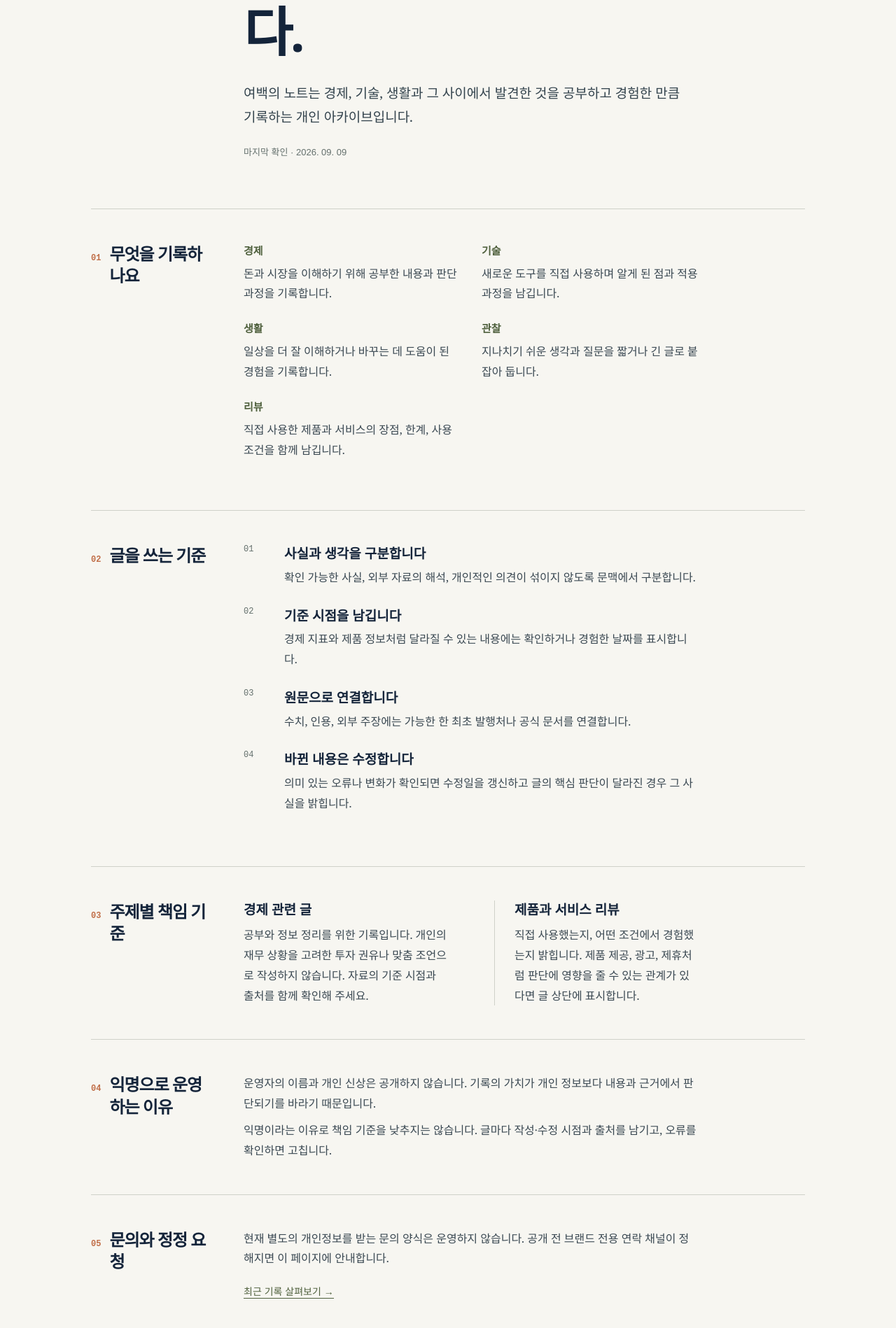
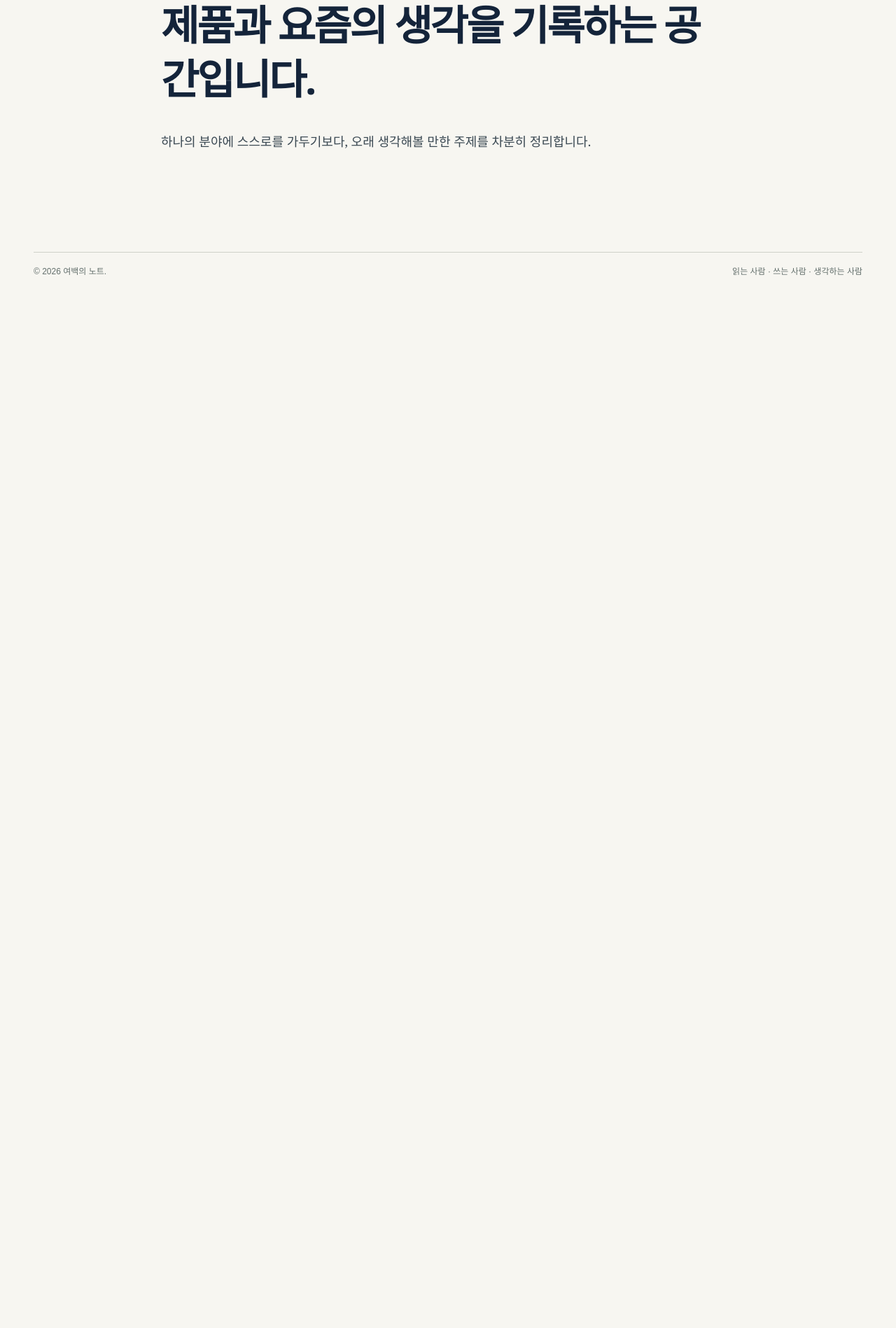
Before and after one commit to slobbie/yeobaek-notes, a Next.js app: page /about in a window 1280 px wide. Shown: the part 362-2260 px from the top of the page at 70% size. After the commit the page ends 800 px from the top, so only its background shows below. Built offline with nearby package versions, Linux system fonts and the light colour scheme.

Commit message:
fix(blog): 소개 페이지에는 핵심 문장만 남긴다
방문자용 소개를 확정된 두 문장으로 단순화하고 내부 운영 문서처럼 보이던 내용을 제거한다.

```diff
--- a/app/about/page.jsx
+++ b/app/about/page.jsx
@@ -1,26 +1,10 @@
-import Link from "next/link";
 import { SiteFooter } from "../components/site-footer.jsx";
 import { SiteHeader } from "../components/site-header.jsx";
 
 export const metadata = {
-  title: "소개와 편집 원칙 | 여백의 노트",
-  description: "여백의 노트가 다루는 주제와 출처, 수정, 리뷰, 익명 운영 원칙을 소개합니다.",
+  title: "소개 | 여백의 노트",
+  description: "경제, 기술, 생활 속 제품과 요즘의 생각을 차분히 기록하는 여백의 노트입니다.",
 };
-
-const topics = [
-  ["경제", "돈과 시장을 이해하기 위해 공부한 내용과 판단 과정을 기록합니다."],
-  ["기술", "새로운 도구를 직접 사용하며 알게 된 점과 적용 과정을 남깁니다."],
-  ["생활", "일상을 더 잘 이해하거나 바꾸는 데 도움이 된 경험을 기록합니다."],
-  ["관찰", "지나치기 쉬운 생각과 질문을 짧거나 긴 글로 붙잡아 둡니다."],
-  ["리뷰", "직접 사용한 제품과 서비스의 장점, 한계, 사용 조건을 함께 남깁니다."],
-];
-
-const principles = [
-  ["사실과 생각을 구분합니다", "확인 가능한 사실, 외부 자료의 해석, 개인적인 의견이 섞이지 않도록 문맥에서 구분합니다."],
-  ["기준 시점을 남깁니다", "경제 지표와 제품 정보처럼 달라질 수 있는 내용에는 확인하거나 경험한 날짜를 표시합니다."],
-  ["원문으로 연결합니다", "수치, 인용, 외부 주장에는 가능한 한 최초 발행처나 공식 문서를 연결합니다."],
-  ["바뀐 내용은 수정합니다", "의미 있는 오류나 변화가 확인되면 수정일을 갱신하고 글의 핵심 판단이 달라진 경우 그 사실을 밝힙니다."],
-];
 
 export default function AboutPage() {
   return <>
@@ -28,38 +12,8 @@ export default function AboutPage() {
     <main className="site-shell">
       <SiteHeader current="about" />
       <article className="about-page" id="about-content">
-        <header className="about-hero">
-          <p className="about-kicker">소개와 편집 원칙</p>
-          <h1>이름 대신,<br />기록의 기준을 남깁니다.</h1>
-          <p className="about-lead">여백의 노트는 경제, 기술, 생활과 그 사이에서 발견한 것을 공부하고 경험한 만큼 기록하는 개인 아카이브입니다.</p>
-          <p className="about-updated">마지막 확인 · 2026. 09. 09</p>
-        </header>
-
-        <section className="about-section" aria-labelledby="topics-title">
-          <div className="about-section-heading"><span>01</span><h2 id="topics-title">무엇을 기록하나요</h2></div>
-          <ul className="topic-list">{topics.map(([name, description]) => <li key={name}><strong>{name}</strong><p>{description}</p></li>)}</ul>
-        </section>
-
-        <section className="about-section" aria-labelledby="principles-title">
-          <div className="about-section-heading"><span>02</span><h2 id="principles-title">글을 쓰는 기준</h2></div>
-          <ol className="principle-list">{principles.map(([title, description], index) => <li key={title}><span>{String(index + 1).padStart(2, "0")}</span><div><h3>{title}</h3><p>{description}</p></div></li>)}</ol>
-        </section>
-
-        <section className="about-section policy-grid" aria-labelledby="responsibility-title">
-          <div className="about-section-heading"><span>03</span><h2 id="responsibility-title">주제별 책임 기준</h2></div>
-          <div className="policy-card"><h3>경제 관련 글</h3><p>공부와 정보 정리를 위한 기록입니다. 개인의 재무 상황을 고려한 투자 권유나 맞춤 조언으로 작성하지 않습니다. 자료의 기준 시점과 출처를 함께 확인해 주세요.</p></div>
-          <div className="policy-card"><h3>제품과 서비스 리뷰</h3><p>직접 사용했는지, 어떤 조건에서 경험했는지 밝힙니다. 제품 제공, 광고, 제휴처럼 판단에 영향을 줄 수 있는 관계가 있다면 글 상단에 표시합니다.</p></div>
-        </section>
-
-        <section className="about-section about-anonymous" aria-labelledby="anonymous-title">
-          <div className="about-section-heading"><span>04</span><h2 id="anonymous-title">익명으로 운영하는 이유</h2></div>
-          <div><p>운영자의 이름과 개인 신상은 공개하지 않습니다. 기록의 가치가 개인 정보보다 내용과 근거에서 판단되기를 바라기 때문입니다.</p><p>익명이라는 이유로 책임 기준을 낮추지는 않습니다. 글마다 작성·수정 시점과 출처를 남기고, 오류를 확인하면 고칩니다.</p></div>
-        </section>
-
-        <section className="about-section contact-note" aria-labelledby="contact-title">
-          <div className="about-section-heading"><span>05</span><h2 id="contact-title">문의와 정정 요청</h2></div>
-          <div><p>현재 별도의 개인정보를 받는 문의 양식은 운영하지 않습니다. 공개 전 브랜드 전용 연락 채널이 정해지면 이 페이지에 안내합니다.</p><Link href="/#archive">최근 기록 살펴보기 →</Link></div>
-        </section>
+        <h1>여백의 노트는 경제, 기술, 생활 속 제품과 요즘의 생각을 기록하는 공간입니다.</h1>
+        <p>하나의 분야에 스스로를 가두기보다, 오래 생각해볼 만한 주제를 차분히 정리합니다.</p>
       </article>
       <SiteFooter />
     </main>
```
Also changed, not shown: app/globals.css.
